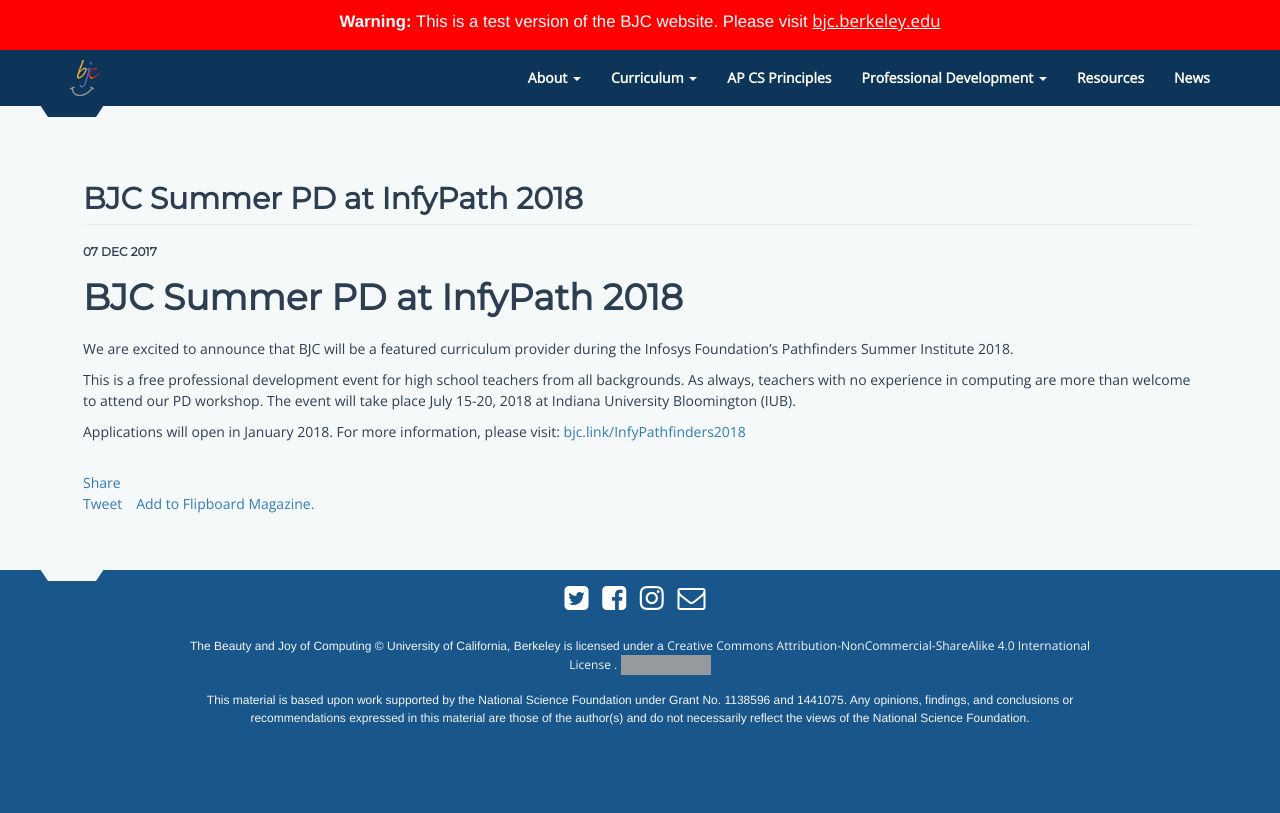
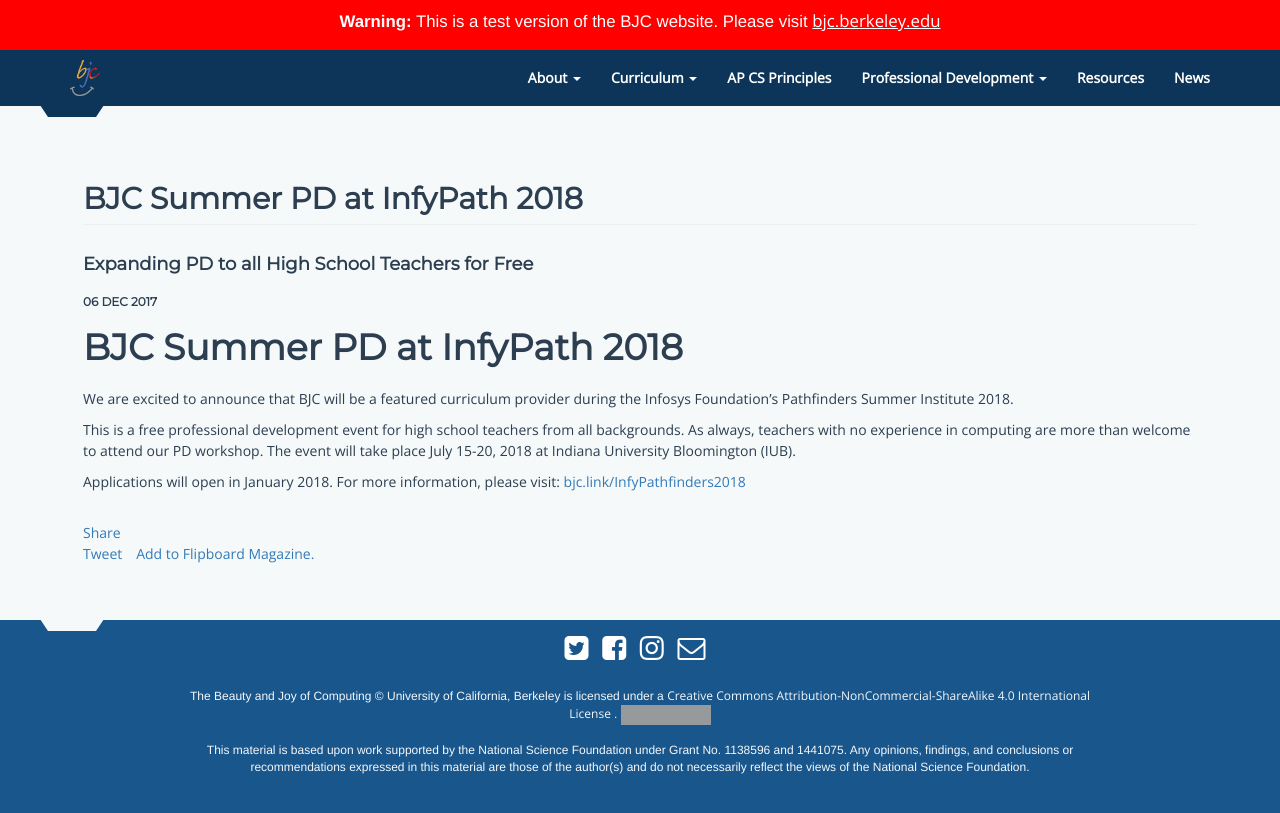
Before and after one commit to beautyjoy/beautyjoy.github.io, a Jekyll site: the page built from _posts/2017-12-07-pathfinders-announcement.md, in a window 1280 px wide and 900 px high. Shown: the top 813 px of the window. Built offline with Jekyll 4.4.1, drawn with Linux system fonts in a browser that asks for light colours; our own code applies the rules of GitHub Pages for plain Markdown files; comment, search, counter and statistics services are not loaded; grey boxes are pictures that could not be loaded.

Commit message:
updated top

```diff
--- a/_posts/2017-12-07-pathfinders-announcement.md
+++ b/_posts/2017-12-07-pathfinders-announcement.md
@@ -1,5 +1,10 @@
 ---
+layout: post
 title: BJC Summer PD at InfyPath 2018
+subtitle: Expanding PD to all High School Teachers for Free
+date: 2017-12-06
+category: news
+tags: pd, professional development, infypath, infosys, palooza, csp
 ---
 
 # BJC Summer PD at InfyPath 2018 #
```
